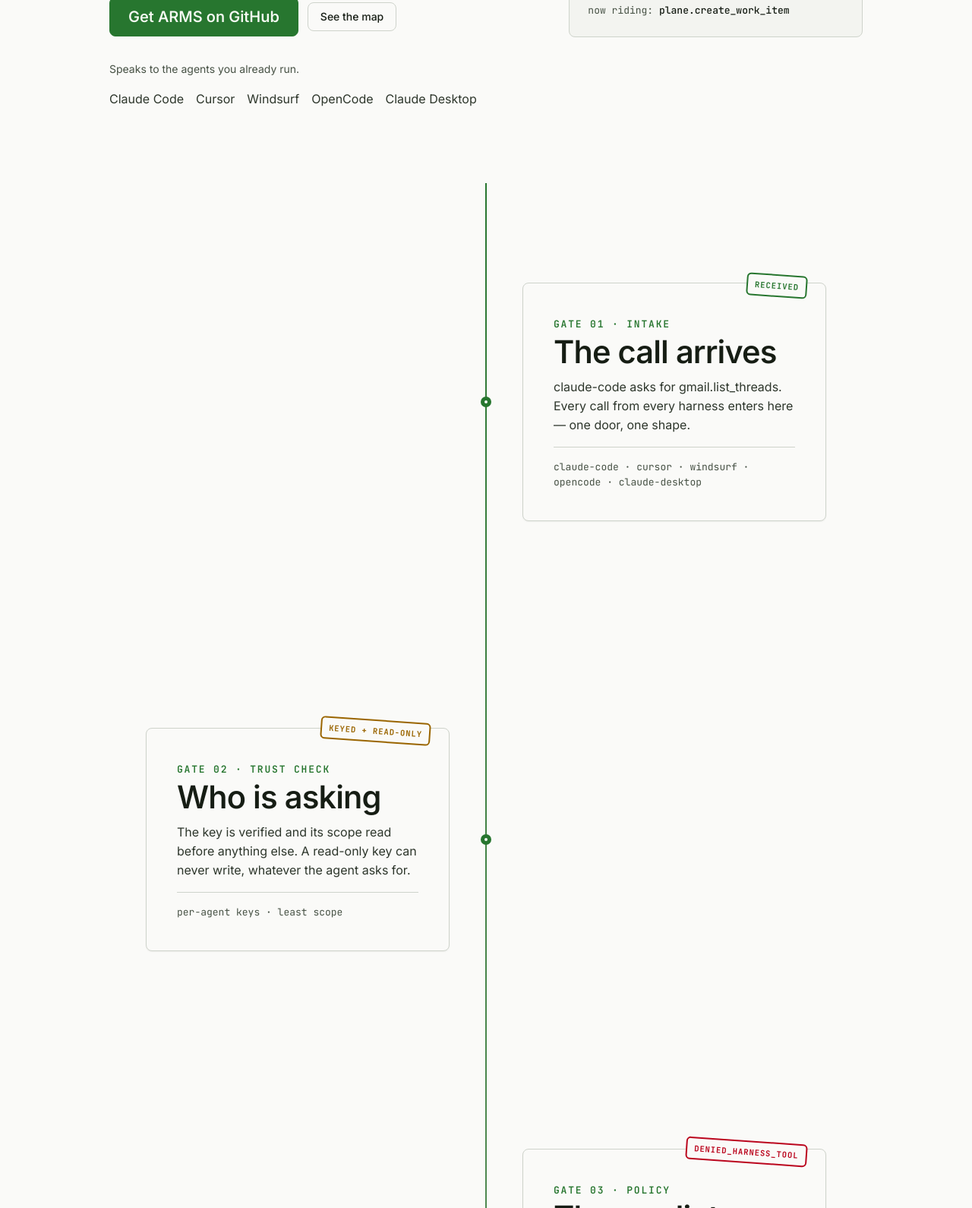
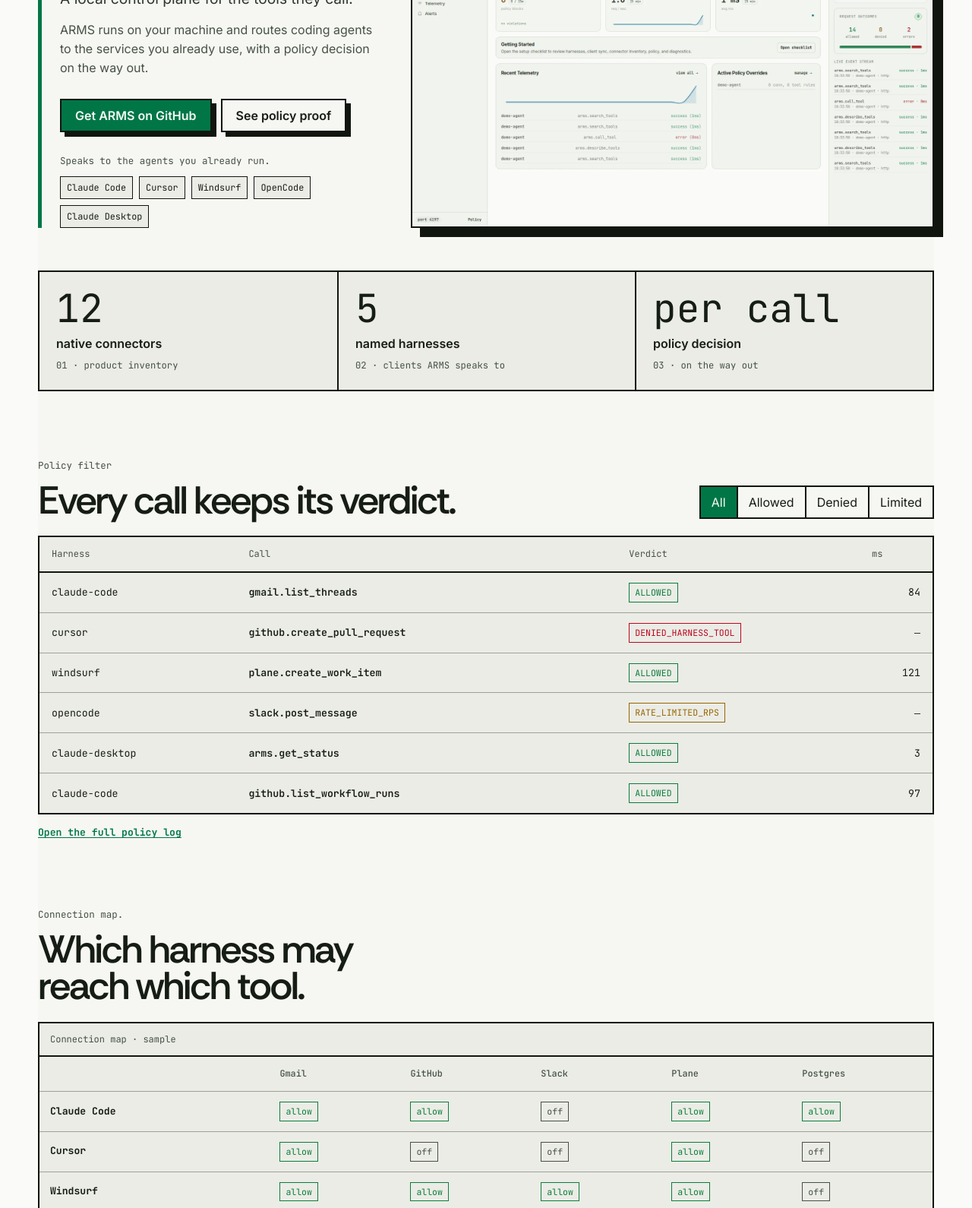
Before and after one commit to jayptl-me/arms-site, an Astro site: page / in a window 1280 px wide. Shown: the part 539-2129 px from the top of the page at 76% size. Built offline with nearby package versions, Linux system fonts and the light colour scheme; Astro itself is replaced by a stand-in of ours.

Commit message:
feat(site): implement signal objects homepage direction

```diff
--- a/src/pages/index.astro
+++ b/src/pages/index.astro
@@ -1,12 +1,11 @@
 ---
 import Base from "../layouts/Base.astro";
 import { Button } from "../ui/button/button.tsx";
-import { Separator } from "../ui/separator/separator.tsx";
 import "../ui/button/button.css";
-import "../ui/separator/separator.css";
-import "../styles/home.css";
-import "../styles/passage.css";
+import "../styles/directions/signal.css";
+import "../styles/signal-site.css";
 import { claims } from "../claims.ts";
+import { metrics, verdictClass } from "../lib/directions.ts";
 
 /* Sample entries shaped like the live audit: harness -> connector.tool, the policy
    verdict, and the call time. Names and verdicts are the product's own words. */
@@ -28,56 +27,27 @@ const mapRows = [
 ];
 const mapCols = ["Gmail", "GitHub", "Slack", "Plane", "Postgres"];
 
-/* The journey's stations: one call, four gates, one log. Verdict words are the
-   product's own; the capsule's stamp inherits each gate's. */
-const gates = [
-  {
-    stage: "Intake",
-    who: "claude-code",
-    call: "gmail.list_threads",
-    stamp: "RECEIVED",
-    v: "",
-    num: "01",
-    title: "The call arrives",
-    body: "claude-code asks for gmail.list_threads. Every call from every harness enters here — one door, one shape.",
-    side: "claude-code · cursor · windsurf · opencode · claude-desktop",
-  },
-  {
-    stage: "Trust check",
-    who: "claude-code",
-    call: "gmail.list_threads",
-    stamp: "KEYED + READ-ONLY",
-    v: "warn",
-    num: "02",
-    title: "Who is asking",
-    body: "The key is verified and its scope read before anything else. A read-only key can never write, whatever the agent asks for.",
-    side: "per-agent keys · least scope",
-  },
-  {
-    stage: "Policy",
-    who: "cursor",
-    call: "github.create_pull_request",
-    stamp: "DENIED_HARNESS_TOOL",
-    v: "no",
-    num: "03",
-    title: "The verdict",
-    body: "Policy decides, per harness and per tool. Here cursor may not call github.create_pull_request — the call is refused before it leaves.",
-    side: "allow · deny · rate-limit, per agent per tool",
-  },
-  {
-    stage: "Routing",
-    who: "windsurf",
-    call: "plane.create_work_item",
-    stamp: "ALLOWED",
-    v: "ok",
-    num: "04",
-    title: "Onward, allowed",
-    body: "An allowed call rides to its connector — here windsurf reaches Plane. The map below shows which harness may reach which service.",
-    side: "12 native connectors + community servers",
-  },
-];
+const connectorScopes: Record<string, string> = {
+  Gmail: "mail",
+  GitHub: "code",
+  GitLab: "code",
+  Plane: "work",
+  Jira: "work",
+  Linear: "work",
+  Notion: "docs",
+  Slack: "chat",
+  Postgres: "data",
+  Redis: "data",
+  S3: "objects",
+  Docker: "runtime",
+};
 
-const stops = ["Intake", "Trust check", "Policy", "Routing", "Policy log"];
+const claimGroups = [
+  ["What it does", claims.does],
+  ["Control plane", claims.plane],
+  ["Before a call goes out", claims.decisions],
+  ["Still on your machine", claims.local],
+] as const;
 
 const jsonld = {
   "@context": "https://schema.org",
@@ -94,96 +64,76 @@ const jsonld = {
 
 <Base title="ARMS, a local-first AI agent gateway" description="Open-source tools for agents, on your machine.">
   <script slot="head" type="application/ld+json" set:html={JSON.stringify(jsonld)} />
-  <div class="journey" id="journey">
-    <div class="capsule" id="capsule" aria-hidden="true">
-      <div class="capsule__row">
-        <span class="capsule__who" id="cap-who">claude-code</span>
-        <span class="capsule__stage" id="cap-stage">en route</span>
-      </div>
-      <div class="capsule__call" id="cap-call">gmail.list_threads</div>
-      <div class="capsule__track"><span class="capsule__meter" id="cap-meter"></span></div>
-      <span class="capsule__stamp" id="cap-stamp">RECEIVED</span>
-    </div>
-
-    <div class="container">
-      <section class="hero">
-        <div class="hero__intro">
+  <div class="signal-page" data-direction="signal-objects">
+    <section class="signal-hero">
+      <div class="signal-copy">
+        <p class="signal-kicker">Local-first agent gateway</p>
         <h1>{claims.headline}</h1>
         <p class="lead">{claims.lead}</p>
-          <p class="sub">{claims.opening}</p>
-          <div class="btn-row">
+        <p class="signal-opening">{claims.opening}</p>
+        <div class="signal-actions">
           <Button as="a" href={claims.action.href} variant="primary" size="large">{claims.action.label}</Button>
-            <a class="btn ghost" href="#map">See the map</a>
+          <a class="signal-button secondary" href="#policy-proof">See policy proof</a>
         </div>
         <p class="harnesslead">{claims.harnessLead}</p>
-          <div class="chips">
+        <div class="signal-harnesses" aria-label="Supported harnesses">
           {claims.harnesses.map((harness) => (
-              <span class="chip">{harness}</span>
+            <span>{harness}</span>
           ))}
         </div>
       </div>
-        <aside class="board" aria-label="One call's route through the gateway">
-          <div class="board__title">One call's route</div>
-          <ol>
-            {stops.map((s, i) => (
-              <li class={i === 0 ? "lit" : ""} data-stop={i}>
-                <span>{s}</span>
-                <span class="stop">{i < 4 ? `gate 0${i + 1}` : "arrived"}</span>
-              </li>
-            ))}
-          </ol>
-          <div class="live">now riding: <b id="board-call">gmail.list_threads</b></div>
-        </aside>
-      </section>
-    </div>
-
-    <div class="journey-run">
-      <div class="rail" aria-hidden="true"><span class="rail__fill"></span><span class="rail__glow"></span></div>
-
-    {gates.map((g) => (
-      <section class="gate" data-stage={g.stage} data-who={g.who} data-call={g.call} data-stamp={g.stamp} data-v={g.v} id={g.stage === "Routing" ? "map" : undefined}>
-        <span class="station" aria-hidden="true"></span>
-        <div class="container gate__inner">
-          <article class="gate__card">
-            <span class="gate__num">GATE {g.num} · {g.stage.toUpperCase()}</span>
-            <h2>{g.title}</h2>
-            <p>{g.body}</p>
-            <div class="gate__side">{g.side}</div>
-            <span class="gate__stamp" data-v={g.v || undefined}>{g.stamp}</span>
-          </article>
+      <div class="signal-proof" aria-label="Real ARMS console preview">
+        <div class="proof-bar"><span>ARMS console</span><span>deployed build proof</span></div>
+        <img class="shot shot-dark" src="/console-proof/dark-overview-tabs.webp" alt="Real ARMS console preview in dark mode" width="1600" height="1000" loading="eager" />
+        <img class="shot shot-light" src="/console-proof/light-overview-tabs.webp" alt="Real ARMS console preview in light mode" width="1600" height="1000" loading="eager" />
       </div>
     </section>
+
+    <section class="signal-metrics" aria-label="Product facts">
+      {metrics.map((m, index) => (
+        <article>
+          <span class="metric-num">{m.value}</span>
+          <span class="metric-label">{m.label}</span>
+          <span class="metric-note">0{index + 1} · {m.note}</span>
+        </article>
       ))}
+    </section>
 
-    <section class="landing" id="log">
-      <div class="container">
-        <h2>Every call lands in the log</h2>
-        <p class="landing__lead">The call you followed is the newest row. Each entry keeps the harness, the tool, the verdict and the time it took.</p>
-        <div class="logwrap" tabindex="0">
-        <table class="logtable">
-          <thead>
-            <tr><th scope="col">Harness</th><th scope="col">Call</th><th scope="col">Verdict</th><th scope="col">ms</th></tr>
-          </thead>
-          <tbody>
-            {trace.map((t, i) => (
-              <tr class={i === 0 ? "landing-target" : ""}>
-                <td class="t-harness">{t.harness}</td>
-                <td class="t-call">{t.call}</td>
-                <td><span class={`v ${t.verdict === "ALLOWED" ? "ok" : t.verdict === "RATE_LIMITED_RPS" ? "warn" : "no"}`}>{t.verdict}</span></td>
-                <td class="t-ms">{t.ms}</td>
-              </tr>
-            ))}
-          </tbody>
-        </table>
+    <section class="signal-board" id="policy-proof">
+      <div class="section-head">
+        <div>
+          <p class="eyebrow">Policy filter</p>
+          <h2>Every call keeps its verdict.</h2>
         </div>
-        <p class="muted landing__more"><a href="/log">Open the full policy log →</a></p>
-      </div>
-    </section>
+        <div class="filter-controls" role="group" aria-label="policy filter">
+          <button type="button" aria-pressed="true" data-filter="all">All</button>
+          <button type="button" aria-pressed="false" data-filter="ALLOWED">Allowed</button>
+          <button type="button" aria-pressed="false" data-filter="DENIED_HARNESS_TOOL">Denied</button>
+          <button type="button" aria-pressed="false" data-filter="RATE_LIMITED_RPS">Limited</button>
         </div>
       </div>
+      <div class="signal-table" tabindex="0" aria-label="Sample policy audit rows">
+        <div class="table-head"><span>Harness</span><span>Call</span><span>Verdict</span><span>ms</span></div>
+        {trace.map((row) => (
+          <div class="table-row" data-verdict={row.verdict}>
+            <span>{row.harness}</span>
+            <strong>{row.call}</strong>
+            <span class={`verdict ${verdictClass(row.verdict)}`}>{row.verdict}</span>
+            <span class="ms">{row.ms}</span>
+          </div>
+        ))}
+      </div>
+      <p class="signal-more"><a href="/log">Open the full policy log</a></p>
+    </section>
 
-  <div class="container">
-    <figure class="map" tabindex="0" aria-label="Sample of which harness may reach which connector">
+    <section class="signal-map-section" aria-labelledby="connection-map-title">
+      <div class="section-head compact">
+        <div>
+          <p class="eyebrow">Connection map.</p>
+          <h2 id="connection-map-title">Which harness may reach which tool.</h2>
+        </div>
+      </div>
+      <figure class="signal-map" tabindex="0" aria-label="Sample of which harness may reach which connector">
         <figcaption>Connection map · sample</figcaption>
         <table>
           <thead>
@@ -201,185 +151,69 @@ const jsonld = {
           </tbody>
         </table>
       </figure>
-    <section class="points">
-      <h2>What it does</h2>
-      <div class="row">
-        {claims.does.map((point) => (
-          <div class="point">
-            <h3>{point.title}</h3>
-            <p>{point.body}</p>
+    </section>
+
+    <section class="signal-connectors">
+      <div class="section-head compact">
+        <div>
+          <p class="eyebrow">Connector inventory</p>
+          <h2>Named tools, no decoration.</h2>
         </div>
+      </div>
+      <div class="connector-grid">
+        {claims.connectors.map((connector, index) => (
+          <details class="signal-connector-card" open={index === 0}>
+            <summary><span>{connector.name}</span><span>{connectorScopes[connector.name] ?? "tool"}</span></summary>
+            <p>{connector.body}</p>
+          </details>
         ))}
       </div>
     </section>
-    <section class="points">
-      <h2>Control plane</h2>
-      <div class="row">
-        {claims.plane.map((point) => (
-          <div class="point">
+
+    {claimGroups.map(([title, items]) => (
+      <section class="signal-claims" aria-labelledby={`claims-${title.toLowerCase().replace(/[^a-z0-9]+/g, "-")}`}>
+        <div class="section-head compact">
+          <div>
+            <p class="eyebrow">Product object</p>
+            <h2 id={`claims-${title.toLowerCase().replace(/[^a-z0-9]+/g, "-")}`}>{title}</h2>
+          </div>
+        </div>
+        <div class="claim-grid">
+          {items.map((point, index) => (
+            <article>
+              <span class="claim-index">{String(index + 1).padStart(2, "0")}</span>
               <h3>{point.title}</h3>
               <p>{point.body}</p>
-          </div>
+            </article>
           ))}
         </div>
       </section>
-    <section class="points">
-      <h2>Before a call goes out</h2>
-      <div class="row">
-        {claims.decisions.map((point) => (
-          <div class="point">
-            <h3>{point.title}</h3>
-            <p>{point.body}</p>
-          </div>
     ))}
+
+    <section class="signal-close">
+      <p class="eyebrow">Open tools, local first</p>
+      <h2>The gateway stays inspectable.</h2>
+      <p>
+        ARMS is open source, runs on your machine, keeps its policy decisions visible, and stores credentials in an encrypted vault whose key stays with you.
+      </p>
+      <div class="signal-actions">
+        <a class="signal-button" href={claims.action.href}>Get ARMS on GitHub</a>
+        <a class="signal-button secondary" href={claims.issue.href}>{claims.issue.label}</a>
       </div>
     </section>
-    <section class="points">
-      <h2>Native connectors</h2>
-      <div class="row">
-        {claims.connectors.map((item) => (
-          <div class="point">
-            <h3>{item.name}</h3>
-            <p>{item.body}</p>
-          </div>
-        ))}
-      </div>
-    </section>
-    <section class="points">
-      <h2>Still on your machine</h2>
-      <div class="row">
-        {claims.local.map((point) => (
-          <div class="point">
-            <h3>{point.title}</h3>
-            <p>{point.body}</p>
-          </div>
-        ))}
-      </div>
-    </section>
-    <Separator ornamental={false} />
   </div>
 
-  <script>
-    /* The Passage: the capsule rides scroll progress through the journey,
-       stamped at each gate, and docks into the policy log's first row. */
-    const run = document.querySelector(".journey-run");
-    const cap = document.getElementById("capsule");
-    const railFill = document.querySelector(".rail__fill") as HTMLElement | null;
-    const railGlow = document.querySelector(".rail__glow") as HTMLElement | null;
-    const meter = document.getElementById("cap-meter");
-    const who = document.getElementById("cap-who");
-    const call = document.getElementById("cap-call");
-    const stage = document.getElementById("cap-stage");
-    const stamp = document.getElementById("cap-stamp");
-    const boardCall = document.getElementById("board-call");
-    const stops = [...document.querySelectorAll(".board li")];
-    const gates = [...document.querySelectorAll("section.gate")];
-    const landingRow = document.querySelector(".logtable tr.landing-target");
-    const rm = matchMedia("(prefers-reduced-motion: reduce)").matches;
-
-    let cur = -1;
-    let raf = 0;
-
-    function setCapsule(g: Element | null, index: number) {
-      if (!cap) return;
-      if (g) {
-        const d = (g as HTMLElement).dataset;
-        if (who) who.textContent = d.who ?? "";
-        if (call) call.textContent = d.call ?? "";
-        if (stage) stage.textContent = d.stage ?? "";
-        if (boardCall) boardCall.textContent = d.call ?? "";
-        if (stamp) {
-          stamp.textContent = d.stamp ?? "";
-          stamp.dataset.v = d.v || "";
-        }
-        cap.classList.add("stamped");
-      }
-      gates.forEach((el, i) => {
-        el.classList.toggle("active", i === index);
-        el.classList.toggle("done", index > i);
+  <script is:inline>
+    const buttons = document.querySelectorAll("[data-filter]");
+    const rows = document.querySelectorAll(".table-row[data-verdict]");
+    buttons.forEach((button) => {
+      button.addEventListener("click", () => {
+        const filter = button.getAttribute("data-filter");
+        buttons.forEach((b) => b.setAttribute("aria-pressed", String(b === button)));
+        rows.forEach((row) => {
+          row.hidden = filter !== "all" && row.getAttribute("data-verdict") !== filter;
         });
-      stops.forEach((s, i) => s.classList.toggle("lit", i <= index + 1));
-      /* Swing: the call weaves around the gate card it is passing. */
-      if (innerWidth > 880) {
-        const off = Math.min(150, innerWidth * 0.11);
-        const dir = index % 2 === 0 ? -1 : 1;
-        cap.style.left = `calc(50% + ${index < 0 ? 0 : dir * off}px)`;
-      }
-    }
-
-    function tick() {
-      raf = 0;
-      if (!run || !cap) return;
-      const rect = run.getBoundingClientRect();
-      const vh = innerHeight;
-      /* Progress through the run, gate 1's top to the log's bottom. */
-      const span = rect.height - vh * 0.4;
-      const p = Math.min(1, Math.max(0, (-rect.top + vh * 0.5) / span));
-      const pct = p * 100;
-      if (railFill) railFill.style.setProperty("--fill", String(pct));
-      if (railGlow) railGlow.style.setProperty("--fill", String(pct));
-      if (meter) meter.style.setProperty("--fill", String(pct));
-
-      /* Which gate has the capsule reached? A gate counts once its card's
-         vertical centre passes two-thirds of the viewport. */
-      let found = -1;
-      gates.forEach((g, i) => {
-        const r = g.getBoundingClientRect();
-        if (r.top + r.height * 0.5 < vh * 0.66) found = i;
       });
-
-      /* Docking: once the log's first row is in view, the capsule lands —
-         every station reads done and the row it becomes carries the light. */
-      const lr = landingRow?.getBoundingClientRect();
-      const docked = !!lr && lr.top < vh * 0.72;
-      cap.classList.toggle("docked", docked);
-      landingRow?.classList.toggle("landed", docked);
-      if (docked) {
-        gates.forEach((el) => { el.classList.remove("active"); el.classList.add("done"); });
-        stops.forEach((s) => s.classList.add("lit"));
-      }
-
-      if (found !== cur) {
-        cur = found;
-        if (cur >= 0) setCapsule(gates[cur], cur);
-        else {
-          if (who) who.textContent = "claude-code";
-          if (call) call.textContent = "gmail.list_threads";
-          if (stage) stage.textContent = "en route";
-          if (boardCall) boardCall.textContent = "gmail.list_threads";
-          if (stamp) { stamp.textContent = "RECEIVED"; stamp.dataset.v = ""; }
-          cap.classList.remove("stamped");
-          gates.forEach((el) => { el.classList.remove("active", "done"); });
-          stops.forEach((s, i) => s.classList.toggle("lit", i === 0));
-          cap.style.left = "50%";
-        }
-      }
-
-      /* The capsule is born at the rail, not in the hero: it only appears once
-         gate 1's section approaches, so it never covers the headline. */
-      const g1 = gates[0]?.getBoundingClientRect();
-      const borne = !!g1 && g1.top < vh * 0.95;
-      cap.style.opacity = borne && !docked ? "1" : "0";
-
-      /* The capsule's own descent: rides from 30vh to 62vh over the journey,
-         with a gentle sway so it reads as travelling, not glued. */
-      if (!rm && !docked) {
-        const mob = innerWidth <= 880;
-        const y = mob ? 0 : (30 + p * 32) * vh / 100;
-        const sway = Math.sin(performance.now() / 900 + p * 9) * 3;
-        if (mob) cap.style.top = "";
-        else cap.style.top = `${y}px`;
-        cap.style.transform = mob
-          ? `translate(-50%,0) translateY(${sway}px)`
-          : `translate(-50%,-50%) translateY(${sway}px)`;
-      }
-    }
-
-    function onScroll() {
-      if (!raf) raf = requestAnimationFrame(tick);
-    }
-    addEventListener("scroll", onScroll, { passive: true });
-    addEventListener("resize", onScroll);
-    tick();
+    });
   </script>
 </Base>
--- /dev/null
+++ b/src/styles/signal-site.css
@@ -0,0 +1,201 @@
+/* Production Signal-objects homepage extensions. The base direction language lives
+   in directions/signal.css; these rules carry the full product content in the same
+   object system without turning the page back into a preview artifact. */
+
+.signal-page .lead {
+  max-width: 430px;
+  margin: 24px 0 0;
+  color: var(--color-ink-2);
+  font-size: clamp(1.05rem, 1.5vw, 1.3rem);
+  line-height: 1.48;
+}
+
+.signal-opening {
+  max-width: 470px;
+  margin: 14px 0 0;
+  color: var(--color-muted);
+  line-height: 1.58;
+}
+
+.signal-page .ss-button {
+  min-height: 44px;
+  border: 2px solid var(--signal-line);
+  border-radius: 0;
+  padding: 0 18px;
+  box-shadow: 6px 6px 0 var(--signal-line);
+  font-size: 1rem;
+  font-weight: 650;
+  line-height: 1.2;
+  transition: transform 120ms var(--ease-out), box-shadow 120ms var(--ease-out), background-color 120ms var(--ease-out);
+}
+
+.signal-page .ss-button--primary,
+.signal-page .ss-button--primary:hover:not(:disabled):not([aria-disabled="true"]) {
+  border-color: var(--signal-line);
+  background: var(--signal-accent);
+  color: var(--signal-accent-ink);
+}
+
+.signal-page .ss-button:hover:not(:disabled):not([aria-disabled="true"]),
+.signal-page .ss-button:focus-visible {
+  transform: translate(-2px, -2px);
+  box-shadow: 8px 8px 0 var(--signal-line);
+}
+
+.signal-page .ss-button:active:not(:disabled):not([aria-disabled="true"]) {
+  border-color: var(--signal-line);
+  background: var(--signal-accent);
+  color: var(--signal-accent-ink);
+  transform: translate(3px, 3px);
+  box-shadow: 2px 2px 0 var(--signal-line);
+}
+
+.harnesslead {
+  margin: 28px 0 0;
+  color: var(--color-muted);
+  font-family: var(--font-mono);
+  font-size: 0.78rem;
+}
+
+.signal-harnesses {
+  display: flex;
+  flex-wrap: wrap;
+  gap: 8px;
+  margin-top: 10px;
+}
+
+.signal-harnesses span {
+  border: 1px solid var(--signal-line);
+  padding: 5px 8px;
+  background: var(--signal-panel);
+  font-family: var(--font-mono);
+  font-size: 0.74rem;
+}
+
+.signal-more {
+  margin-top: 14px;
+  font-family: var(--font-mono);
+  font-size: 0.82rem;
+}
+
+.signal-more a {
+  color: var(--signal-accent);
+  font-weight: 650;
+}
+
+.signal-map-section,
+.signal-claims {
+  margin-top: 88px;
+}
+
+.signal-map {
+  margin: 0;
+  border: 2px solid var(--signal-line);
+  overflow-x: auto;
+  background: var(--signal-panel);
+}
+
+.signal-map figcaption {
+  border-bottom: 2px solid var(--signal-line);
+  padding: 12px 14px;
+  color: var(--color-muted);
+  font-family: var(--font-mono);
+  font-size: 0.75rem;
+}
+
+.signal-map table {
+  width: 100%;
+  min-width: 680px;
+  border-collapse: collapse;
+  font-family: var(--font-mono);
+  font-size: 0.82rem;
+}
+
+.signal-map th,
+.signal-map td {
+  border-bottom: 1px solid color-mix(in oklch, var(--signal-line) 35%, transparent);
+  padding: 13px 14px;
+  text-align: left;
+}
+
+.signal-map thead th {
+  color: var(--color-muted);
+  font-size: 0.74rem;
+  font-weight: 500;
+}
+
+.signal-map tbody tr:last-child th,
+.signal-map tbody tr:last-child td {
+  border-bottom: 0;
+}
+
+.cell {
+  display: inline-block;
+  min-width: 5ch;
+  border: 1px solid currentColor;
+  padding: 3px 7px;
+  font-size: 0.72rem;
+}
+
+.cell.on { color: var(--color-success); }
+.cell.off { color: var(--color-muted); }
+
+.claim-grid {
+  display: grid;
+  grid-template-columns: repeat(3, minmax(0, 1fr));
+  border-top: 2px solid var(--signal-line);
+  border-left: 2px solid var(--signal-line);
+}
+
+.claim-grid article {
+  display: grid;
+  align-content: start;
+  gap: 12px;
+  min-height: 190px;
+  border-right: 2px solid var(--signal-line);
+  border-bottom: 2px solid var(--signal-line);
+  padding: 20px;
+  background: var(--signal-panel);
+}
+
+.claim-index {
+  color: var(--signal-accent);
+  font-family: var(--font-mono);
+  font-size: 0.78rem;
+}
+
+.claim-grid h3 {
+  margin: 0;
+  font-family: var(--font-outlier);
+  font-size: clamp(1.25rem, 2vw, 1.8rem);
+  line-height: 1;
+  letter-spacing: -0.035em;
+}
+
+.claim-grid p {
+  color: var(--color-ink-2);
+  line-height: 1.55;
+}
+
+.signal-close .eyebrow {
+  margin-bottom: 10px;
+}
+
+@media (max-width: 900px) {
+  .claim-grid { grid-template-columns: 1fr; }
+  .claim-grid article { min-height: 0; }
+}
+
+@media (max-width: 640px) {
+  .signal-harnesses span { font-size: 0.68rem; }
+  .signal-map-section,
+  .signal-claims { margin-top: 64px; }
+  .signal-map table { min-width: 590px; }
+}
+
+@media (prefers-reduced-motion: reduce) {
+  .signal-page .ss-button,
+  .signal-page .signal-button {
+    transition-duration: 0.01ms !important;
+  }
+}
```
Lines whose indentation alone changed are shown as unchanged.
